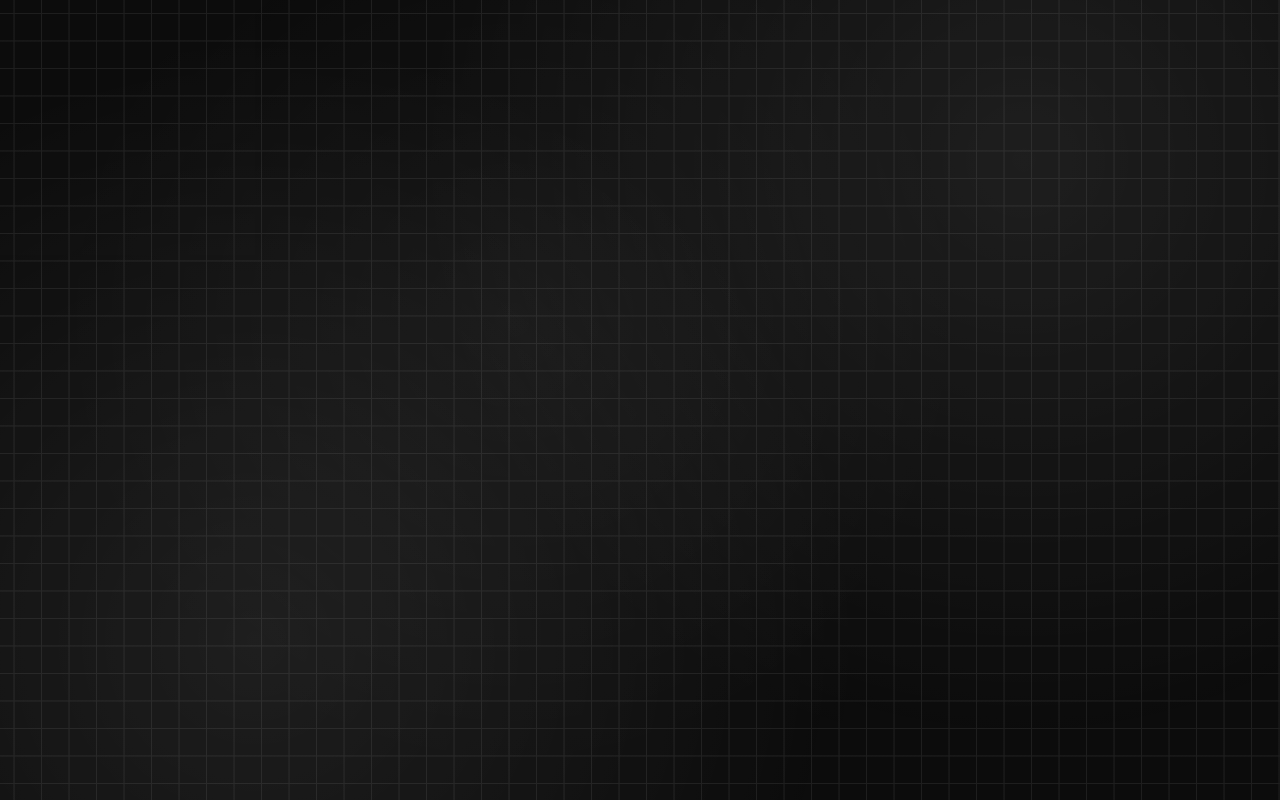
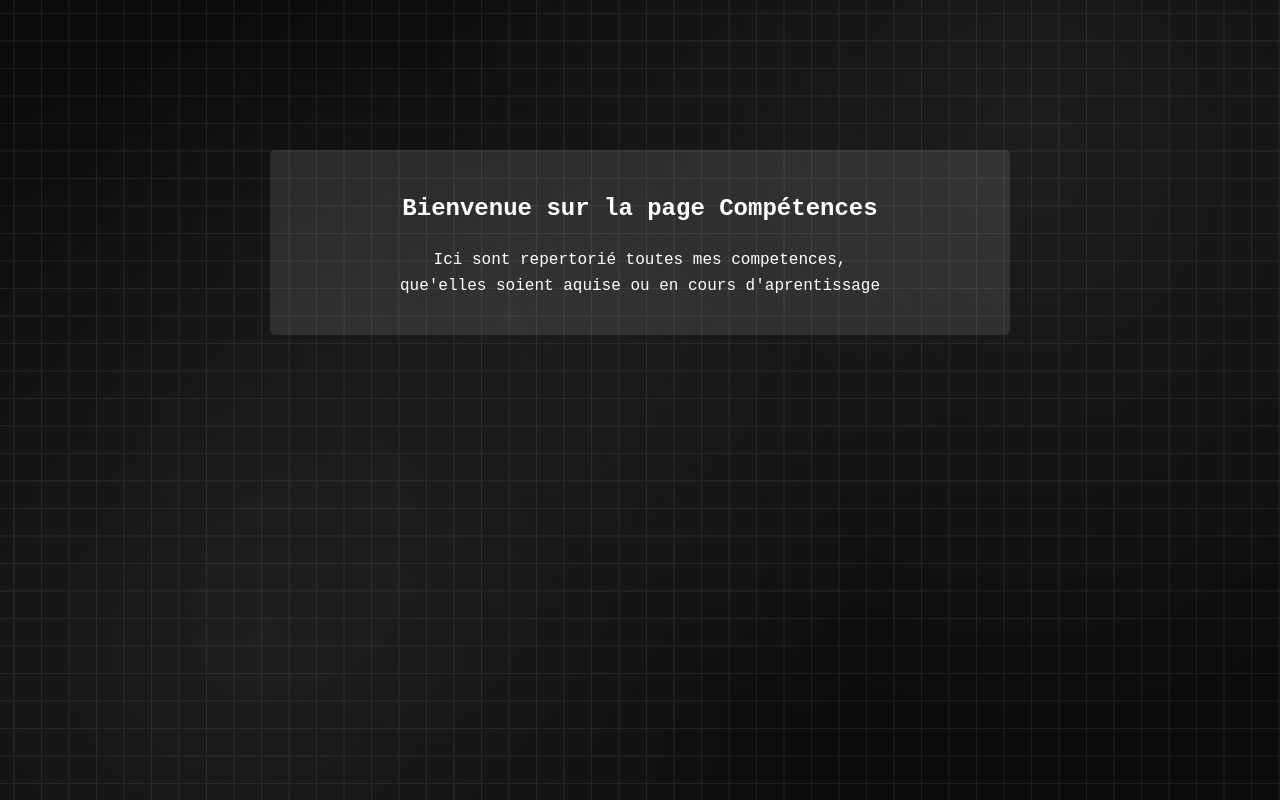
Before and after one commit to TomyLeMytho/Portfolio, a plain HTML site: page Competences.html in a window 1280 px wide. Drawn offline with Linux system fonts and the light colour scheme.

Commit message:
Update Competences page

```diff
--- a/Competences.css
+++ b/Competences.css
@@ -1,3 +1,27 @@
+.boite-transparente {
+    font-family: 'Courier New', Courier, monospace;
+    background: rgb(255, 255, 255, 0.1);
+    padding: 20px;
+    border-radius: 5px;
+    color: white;
+    width: 700px;
+    margin: 150px auto 0 auto;
+    text-align: center;
+    animation: boite-transparente 2s ease-out 0.5s both;
+
+}
+
+ @keyframes boite-transparente {
+            from {
+                opacity: 0;
+                transform: translateY(-50px);
+            }
+            to {
+                opacity: 1;
+                transform: translateY(0);
+            }
+        }
+
 @keyframes bouton{
             from {
                 opacity: 0;
--- a/Competences.html
+++ b/Competences.html
@@ -5,8 +5,19 @@
 <link rel="stylesheet" href="Competences.css" />
 <title>Mes Competences</title>
 <section class="hero">
+<div class="boite-transparente">
+    <h2>Bienvenue sur la page Compétences</h2>
+    <p>Ici sont repertorié toutes mes competences,<br>
+        que'elles soient aquise ou en cours d'aprentissage
+    </p>
 
 
+
+
+
+
+
+</div>
 </section>
 
 
```
